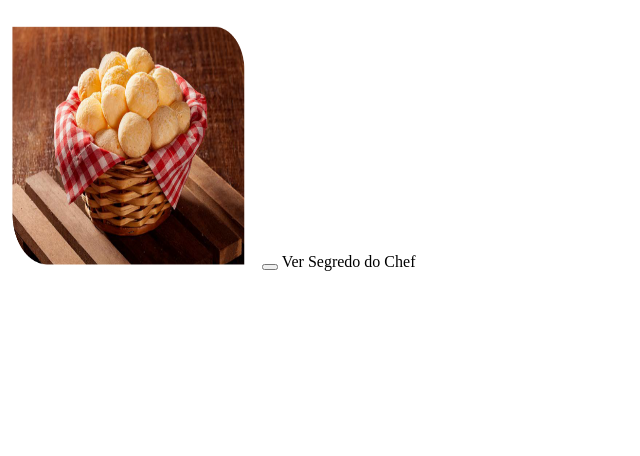
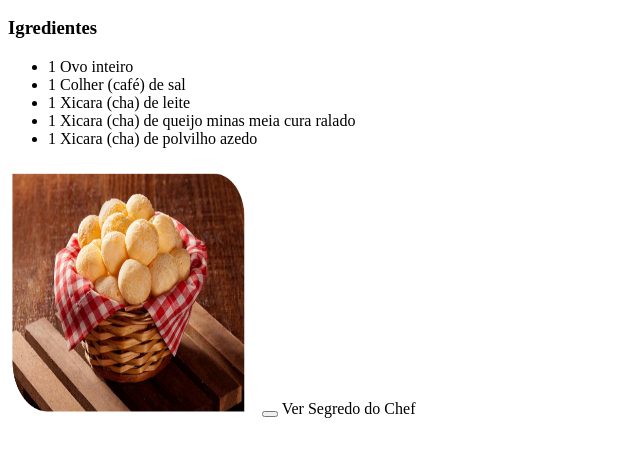
Before and after one commit to Tuzfi/receitas-de-minas, a plain HTML site: page index.html in a window 1280 px wide. Shown: the part 96-552 px from the top of the page, without its empty margins (0-640 px from the left). Drawn offline with Linux system fonts and the light colour scheme.

Commit message:
feat: adiciona a lista de igredientes

```diff
--- a/index.html
+++ b/index.html
@@ -10,7 +10,17 @@
         <h1>Delicías de Minas</h1>
         <main>
             <section>
+                <section>
                 <h2>Pão de Queijo</h2>
+                <h3>Igredientes</h3>
+                <ul>
+                <li>1 Ovo inteiro
+                <li>1 Colher (café) de sal
+                <li>1 Xicara (cha) de leite
+                <li>1 Xicara (cha) de queijo minas meia cura ralado
+                <li>1 Xicara (cha) de polvilho azedo
+                </ul>
+                </section>
                 <img src="img/pao.jpg" alt="Pão de queijo" width="250" height="250">
                 <button popovertarget="segredo" > </button> Ver Segredo do Chef</button>
                 <div id="segredo" popover>
```
